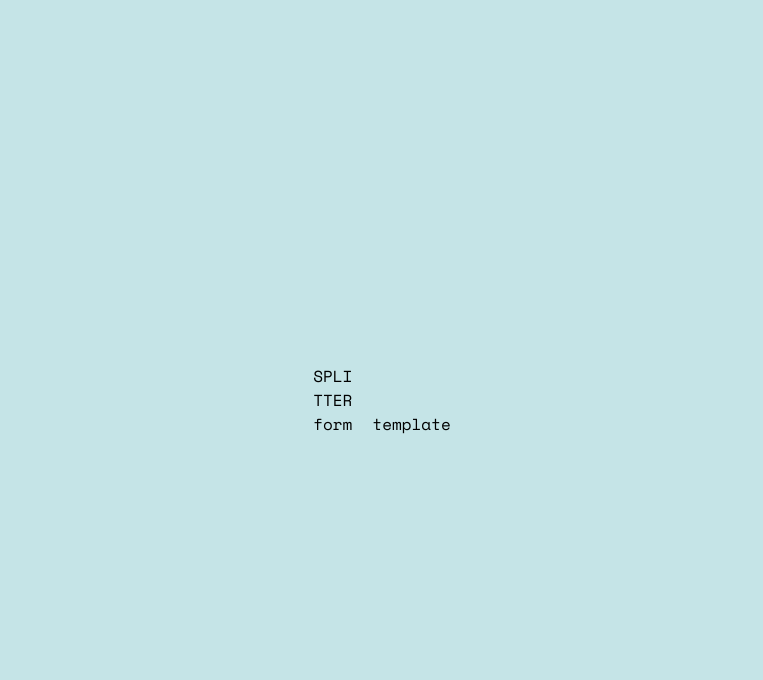
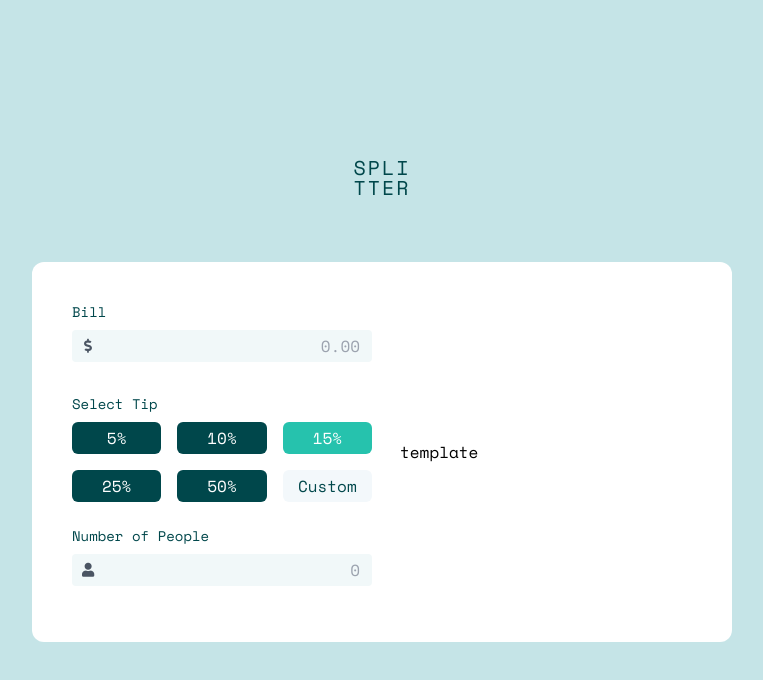
Before and after one commit to mukolwesofts/tip-calculator, a Vue app: page / in a window 1280 px wide. Shown: the top 680 px of the page, without its empty margins (258-1021 px from the left). Built offline with nearby package versions, Linux system fonts and the light colour scheme.

Commit message:
implement the form ui

```diff
--- a/index.html
+++ b/index.html
@@ -8,6 +8,8 @@
     <link rel="preconnect" href="https://fonts.googleapis.com">
     <link rel="preconnect" href="https://fonts.gstatic.com" crossorigin>
     <link href="https://fonts.googleapis.com/css2?family=Space+Mono:wght@400;700&display=swap" rel="stylesheet">
+    <link rel="stylesheet" href="https://cdnjs.cloudflare.com/ajax/libs/font-awesome/5.15.3/css/all.min.css" integrity="sha512-iBBXm8fW90+nuLcSKlbmrPcLa0OT92xO1BIsZ+ywDWZCvqsWgccV3gFoRBv0z+8dLJgyAHIhR35VZc2oM/gI1w==" crossorigin="anonymous" referrerpolicy="no-referrer"
+    />
     <title>Tip Calculator</title>
 </head>
 
--- a/src/components/TipCalcLayout.vue
+++ b/src/components/TipCalcLayout.vue
@@ -1,8 +1,8 @@
 <template>
     <div>
-        <h3><span>SPLI</span><br><span>TTER</span></h3>
+        <h3 class="leading-5 tracking-widest font-medium text-xl text-center text-blue-sharpe"><span>SPLI</span><br><span>TTER</span></h3>
 
-        <div class="flex items-center justify-between space-x-5">
+        <div class="bg-white flex items-center justify-between space-x-5 p-8 rounded-xl mt-16 w-700">
             <Form/>
 
             <Details/>
--- a/src/components/partials/Details.vue
+++ b/src/components/partials/Details.vue
@@ -1,5 +1,5 @@
 <template>
-    <div>
+    <div class="flex-1">
         template
     </div>
 </template>
--- a/src/components/partials/Form.vue
+++ b/src/components/partials/Form.vue
@@ -1,6 +1,59 @@
 <template>
-    <div>
-        form
+    <div class="flex-1 p-2">
+        <div>
+            <p class="text-sm font-medium text-blue-sharpe">Bill</p>
+            <form action="" class="mt-2 flex flex-col w-full">
+                <div class="flex flex-wrap items-center w-full mb-4 relative h-8 bg-blue-ice bg-opacity-25 rounded">
+                    <div class="flex items-center justify-center w-4 p-4 h-full">
+                        <span
+                            class="flex items-center leading-normal bg-transparent px-3 border-0 rounded rounded-r-none text-sm text-gray-600"
+                        >
+                            <i class="fas fa-dollar-sign"></i>
+                        </span>
+                    </div>
+                    <input
+                    type="text"
+                    disabled
+                    class="flex-shrink flex-grow flex-auto leading-normal w-px border-0 h-8 border-grey-light rounded rounded-l-none px-3 self-center relative bg-transparent text-base outline-none text-right"
+                    placeholder="0.00"
+                    />
+                </div>
+            </form>
+        </div>
+
+        <div class="mt-4">
+            <p class="text-sm text-blue-sharpe">Select Tip</p>
+
+            <div class="w-full grid grid-cols-3 gap-4 mt-2">
+                <div class="bg-blue-sharpe text-white rounded-md h-8 flex items-center justify-center">5%</div>
+                <div class="bg-blue-sharpe text-white rounded-md h-8 flex items-center justify-center">10%</div>
+                <div class="bg-blue-java text-white rounded-md h-8 flex items-center justify-center">15%</div>
+                <div class="bg-blue-sharpe text-white rounded-md h-8 flex items-center justify-center">25%</div>
+                <div class="bg-blue-sharpe text-white rounded-md h-8 flex items-center justify-center">50%</div>
+                <div class="bg-blue-squeeze text-blue-sharpe rounded-md h-8 flex items-center justify-center">Custom</div>
+            </div>
+        </div>
+
+        <div class="mt-6">
+            <p class="text-sm text-blue-sharpe">Number of People</p>
+
+            <form action="" class="mt-2 flex flex-col w-full">
+                <div class="flex flex-wrap items-center w-full mb-4 relative h-8 bg-blue-ice bg-opacity-25 rounded">
+                    <div class="flex items-center justify-center w-4 p-4 h-full">
+                        <span
+                            class="flex items-center leading-normal bg-transparent px-3 border-0 rounded rounded-r-none text-sm text-gray-600"
+                        >
+                            <i class="fas fa-user"></i>
+                        </span>
+                    </div>
+                    <input
+                    type="text"
+                    class="flex-shrink flex-grow flex-auto leading-normal w-px border-0 h-8 border-grey-light rounded rounded-l-none px-3 self-center relative bg-transparent text-base outline-none text-right"
+                    placeholder="0"
+                    />
+                </div>
+            </form>
+        </div>
     </div>
 </template>
 
--- a/tailwind.config.js
+++ b/tailwind.config.js
@@ -6,7 +6,12 @@ module.exports = {
             colors: {
                 'blue-ice': '#C5E4E7',
                 'blue-sharpe': '#00474B',
-                'blue-java': '#26C2AD'
+                'blue-java': '#26C2AD',
+                'blue-squeeze': '#F3F8FB'
+            },
+
+            width: {
+                '700': '700px'
             }
         },
     },
```
